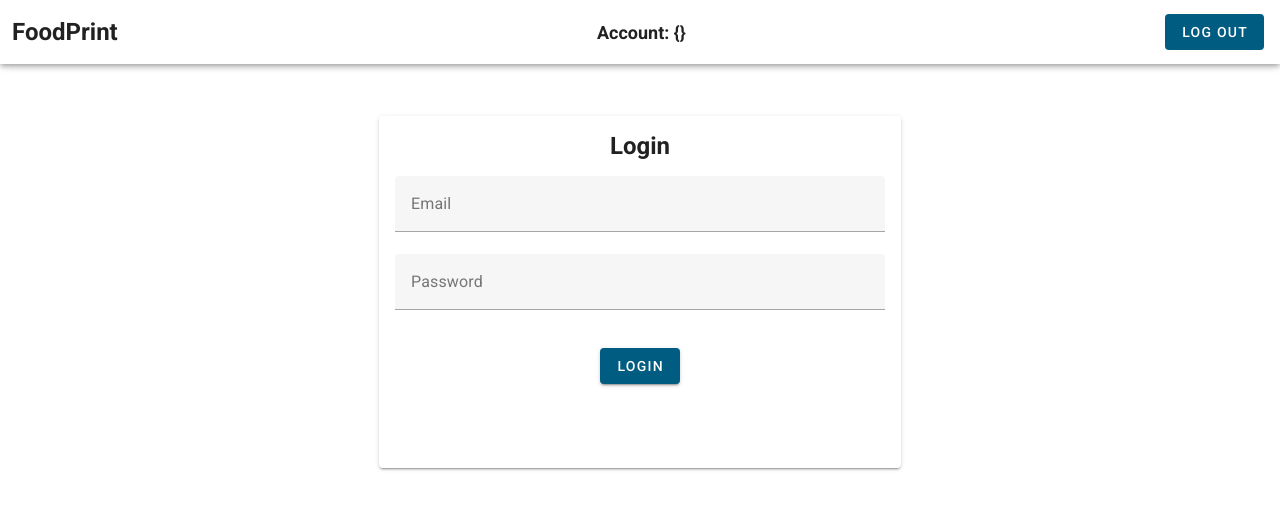
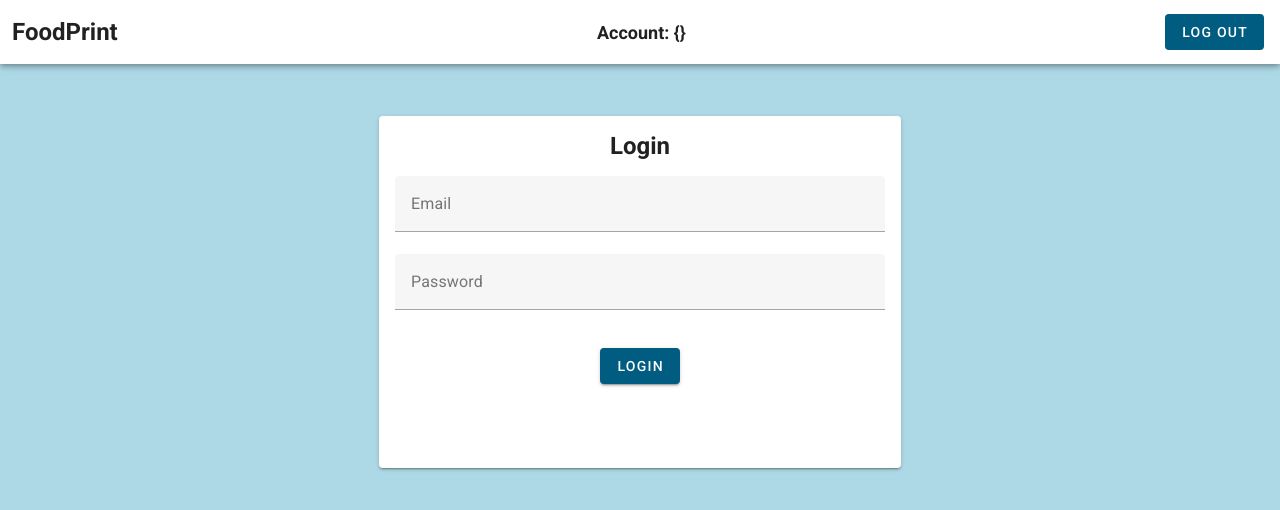
Before and after one commit to stormbless/foodprint-frontend, a Vue app: page /login in a window 1280 px wide. Shown: the top 510 px of the page. Built offline with nearby package versions, Linux system fonts and the light colour scheme; what vue-toast-notification would draw is missing.

Commit message:
Background Colour Change
Changed from pale green to a light blue

```diff
--- a/src/App.vue
+++ b/src/App.vue
@@ -33,17 +33,8 @@
 
 <style scoped>
   .main {
-    /* background-color: rgba(234, 245, 246, 0.642); */
-    background: linear-gradient(
-      -90deg,
-      /* rgba(234, 245, 246, 0.642),
-      rgba(234, 245, 246, 0.642),
-      rgba(203, 240, 244, 0.642),
-      rgba(203, 240, 244, 0.642),
-      rgba(158, 231, 239, 0.642),
-      rgba(158, 231, 239, 0.642), */
-      rgba(158, 239, 158, 0.642)
-    );
+    background-color: #ADD8E6;
+
     background-size: 400% 400%;
     animation: gradient 15s ease infinite;
   }
```
